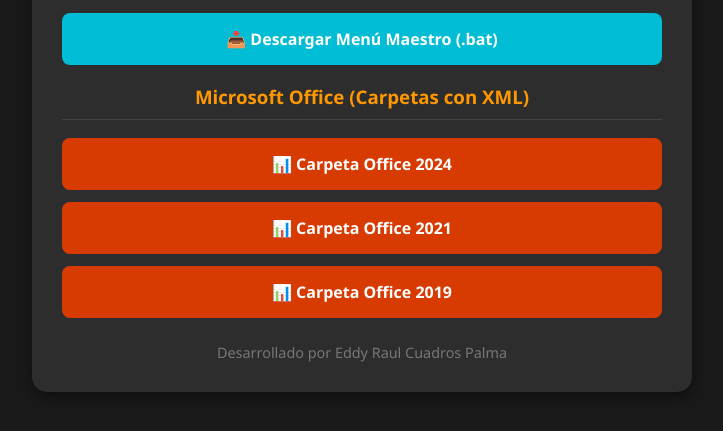
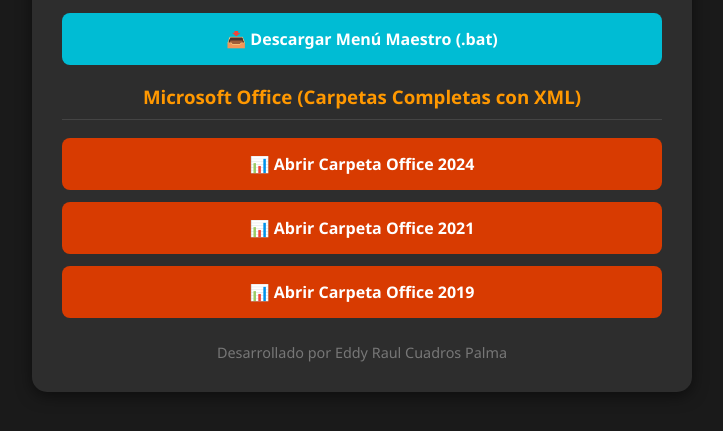
Before and after one commit to eddyraul-lab/soporte-tecnico, a plain HTML site: page index.html in a window 1280 px wide. Shown: the part 189-620 px from the top of the page, without its empty margins (278-1001 px from the left). Drawn offline with Linux system fonts and the light colour scheme.

Commit message:
Add files via upload

```diff
--- a/index.html
+++ b/index.html
@@ -21,12 +21,11 @@
 
         <a href="https://drive.google.com/uc?export=download&id=1p6IpzcUm02ZJIEAl-v-qgyz5b5pwksI4" class="btn">📥 Descargar Menú Maestro (.bat)</a>
 
-        <h3>Microsoft Office (Carpetas con XML)</h3>
+        <h3>Microsoft Office (Carpetas Completas con XML)</h3>
 
-        <!-- Usamos el enlace directo a la carpeta para que accedas a todo el contenido -->
-        <a href="https://drive.google.com/drive/folders/1ss7GmhdXL9SL3GuPYL3GuZ2YSFns1ah0" target="_blank" class="btn btn-office">📊 Carpeta Office 2024</a>
-        <a href="https://drive.google.com/drive/folders/1-6X5TW2YUAnltyvZuiQKxXNWgP393elu" target="_blank" class="btn btn-office">📊 Carpeta Office 2021</a>
-        <a href="https://drive.google.com/drive/folders/1G0mIKUNfWlkDZlef_pMaYSKT72gZe8B" target="_blank" class="btn btn-office">📊 Carpeta Office 2019</a>
+        <a href="https://drive.google.com/drive/folders/1ss7GmhdXL9SL3GuPYL3GuZ2YSFns1ah0" target="_blank" class="btn btn-office">📊 Abrir Carpeta Office 2024</a>
+        <a href="https://drive.google.com/drive/folders/1-6X5TW2YUAnltyvZuiQKxXNWgP393elu" target="_blank" class="btn btn-office">📊 Abrir Carpeta Office 2021</a>
+        <a href="https://drive.google.com/drive/folders/1G0mIKUNfWlkDZlef_pMaYSKT72gZe8B" target="_blank" class="btn btn-office">📊 Abrir Carpeta Office 2019</a>
 
         <div class="footer">Desarrollado por Eddy Raul Cuadros Palma</div>
     </div>
```
